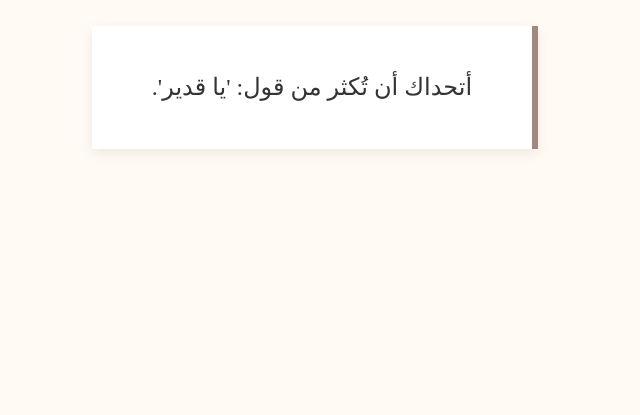
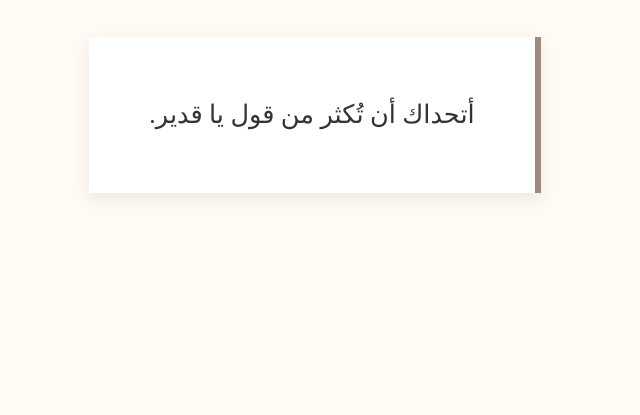
Before and after one commit to mrorgano95-gif/random-message, a plain HTML site: page quotes.html in a window 1280 px wide. Shown: the part 385-800 px from the top of the page, without its empty margins (325-965 px from the left). Drawn offline with Linux system fonts and the light colour scheme.

Commit message:
Update quotes.html

```diff
--- a/quotes.html
+++ b/quotes.html
@@ -5,7 +5,6 @@
   <meta name="viewport" content="width=device-width, initial-scale=1.0"/>
   <title>تحديات</title>
   <style>
-    /* إعادة تعيين الستايل الأساسي */
     * {
       margin: 0;
       padding: 0;
@@ -23,41 +22,38 @@
       justify-content: center;
       align-items: center;
       padding: 20px;
-      line-height: 1.8;
-      overflow: hidden;
+      line-height: 2;
     }
 
     h1 {
-      font-size: 4rem;
-      color: #a1887f;
-      margin-bottom: 30px;
+      font-size: 5rem;
+      color: #8d6e63;
+      margin-bottom: 40px;
       font-weight: normal;
+      letter-spacing: 2px;
     }
 
     #quote {
-      font-size: 1.5rem;
-      padding: 40px 60px;
+      font-size: 1.6rem;
+      padding: 45px 60px;
       max-width: 900px;
       background: white;
-      /* إزالة الحواف - زوايا دائرية ناعمة جدًا */
-      border-radius: 0; /* لا حواف */
-      box-shadow: 0 4px 12px rgba(0, 0, 0, 0.08);
-      /* حد جانبي فقط (بدون زوايا حادة) */
       border-right: 6px solid #a1887f;
+      box-shadow: 0 6px 16px rgba(0, 0, 0, 0.08);
+      font-family: 'Amiri', serif;
+      line-height: 2.6;
     }
 
-    /* تصميم متجاوب للجوال */
     @media (max-width: 768px) {
       h1 {
-        font-size: 3rem;
+        font-size: 3.8rem;
       }
       #quote {
-        font-size: 1.3rem;
+        font-size: 1.4rem;
         padding: 30px 20px;
       }
     }
 
-    /* تحميل خط جميل */
     @import url('https://fonts.googleapis.com/css2?family=Amiri&display=swap');
   </style>
 </head>
@@ -66,7 +62,7 @@
   <div id="quote"></div>
 
   <script>
-    // قائمة التحديات (250 تحديًا في الخير والطاعات)
+    // قائمة التحديات بدون علامات الترقيم الممنوعة (؛ ،)
     const challenges = [
       "أتحداك أن تصلي على النبي ﷺ 10 مرات اليوم.",
       "أتحداك أن تبتسم في وجه أخيك دون سبب.",
@@ -81,7 +77,7 @@
       "أتحداك أن تُسلي طفلاً حزينًا.",
       "أتحداك أن تُحسن إلى حيوان جائع.",
       "أتحداك أن تدعو لمن لا يدعو لك.",
-      "أتحداك أن تقول: 'لا حول ولا قوة إلا بالله' 100 مرة اليوم.",
+      "أتحداك أن تقول لا حول ولا قوة إلا بالله 100 مرة اليوم.",
       "أتحداك أن تعتذر لمن كنت مخطئًا معه.",
       "أتحداك أن تُكفكف دمعة يتيم.",
       "أتحداك أن تفتح بابًا لشخص دون أن يراك.",
@@ -93,8 +89,8 @@
       "أتحداك أن تُخفف عن نفس متعبة بكلمة حلوة.",
       "أتحداك أن تصلي الفجر في المسجد.",
       "أتحداك أن تقرأ 5 آيات من القرآن بصوت حزين.",
-      "أتحداك أن تدعو لنفسك بـ: 'رب اجعلني سبب خير'.",
-      "أتحداك أن تُكثر من قول: 'لا حول ولا قوة إلا بالله'.",
+      "أتحداك أن تدعو لنفسك بـ رب اجعلني سبب خير.",
+      "أتحداك أن تُكثر من قول لا حول ولا قوة إلا بالله.",
       "أتحداك أن تسامح من خان ثقتك.",
       "أتحداك أن تُطعم جائعًا دون أن يعلم من أطعمه.",
       "أتحداك أن تصلي على النبي ﷺ 100 مرة اليوم.",
@@ -112,7 +108,7 @@
       "أتحداك أن تساعد في تنظيف المسجد.",
       "أتحداك أن تكفّر عن لسانك بالاستغفار.",
       "أتحداك أن تفاجئ أهلك بعمل خير.",
-      "أتحداك أن تُكثر من قول: 'يا الله'.",
+      "أتحداك أن تُكثر من قول يا الله.",
       "أتحداك أن تدعو لمن يكرهك بالهداية.",
       "أتحداك أن تُحسن إلى من لا يُحسن إليك.",
       "أتحداك أن تُكثر من الصلاة على النبي ﷺ.",
@@ -125,7 +121,7 @@
       "أتحداك أن تُذكر الناس بالجنة والنار بلطف.",
       "أتحداك أن تُخفف عن نفس مريضة بالزيارة.",
       "أتحداك أن تصلي على النبي ﷺ عند سماع اسمه.",
-      "أتحداك أن تُكثر من قول: 'حسبي الله ونعم الوكيل'.",
+      "أتحداك أن تُكثر من قول حسبي الله ونعم الوكيل.",
       "أتحداك أن تُحسن إلى من لا يملك شيئًا.",
       "أتحداك أن تصلي ركعتين عند الشدة.",
       "أتحداك أن تدعو لمن لا يملك من يدعو له.",
@@ -138,25 +134,25 @@
       "أتحداك أن تدعو لمن أكل طعامك.",
       "أتحداك أن تُحسن إلى من لا تعرفه.",
       "أتحداك أن تصلي على النبي ﷺ عند الدخول إلى السوق.",
-      "أتحداك أن تُكثر من قول: 'اللهم صلِّ على محمد'.",
+      "أتحداك أن تُكثر من قول اللهم صلِّ على محمد.",
       "أتحداك أن تساعد في بناء مسجد ولو بحجر.",
       "أتحداك أن تُخفف عن نفس مُتعبة بالدعاء والابتسامة.",
       "أتحداك أن تعطي أخاك ما تحب أن يعطيك.",
       "أتحداك أن تصلي على النبي ﷺ عند رؤية القمر.",
       "أتحداك أن تدعو لمن لا يملك من يُحبه.",
       "أتحداك أن تُحسن إلى من لا يُحسن للناس.",
-      "أتحداك أن تُكثر من قول: 'سبحان الله وبحمده'.",
+      "أتحداك أن تُكثر من قول سبحان الله وبحمده.",
       "أتحداك أن تصلي ركعتين عند الشعور بالوحدة.",
       "أتحداك أن تفاجئ من تحب بدعوة صادقة.",
       "أتحداك أن تُكثر من الصلاة في بيت من بيوت الله.",
       "أتحداك أن تُحسن إلى من لا يشكرك.",
       "أتحداك أن تدعو لمن لا يملك من يُصلّي عليه.",
       "أتحداك أن تصلي على النبي ﷺ عند دخول المسجد.",
-      "أتحداك أن تُكثر من قول: 'اللهم اغفر لي وارحمني'.",
+      "أتحداك أن تُكثر من قول اللهم اغفر لي وارحمني.",
       "أتحداك أن تصلي ركعتين عند سماع نعي.",
       "أتحداك أن تُحسن إلى من لا يُحسن إلى والديه.",
       "أتحداك أن تدعو لمن أذاك بالهداية والتوفيق.",
-      "أتحداك أن تُكثر من قول: 'يا حي يا قيوم برحمتك أستغيث'.",
+      "أتحداك أن تُكثر من قول يا حي يا قيوم برحمتك أستغيث.",
       "أتحداك أن تصلي على النبي ﷺ عند رؤية المطر.",
       "أتحداك أن تعطي من وقتك لمن يحتاجك.",
       "أتحداك أن تُكثر من الصدقة على المحتاجين.",
@@ -164,7 +160,7 @@
       "أتحداك أن تدعو لمن لا يملك من يُصلّي له.",
       "أتحداك أن تصلي ركعتين عند الشعور بالذنب.",
       "أتحداك أن تفاجئ نفسًا حزينة بابتسامة.",
-      "أتحداك أن تُكثر من قول: 'الحمد لله على كل حال'.",
+      "أتحداك أن تُكثر من قول الحمد لله على كل حال.",
       "أتحداك أن تُحسن إلى من لا يُحسن إلى نفسه.",
       "أتحداك أن تدعو لمن لا يملك من يُحبه.",
       "أتحداك أن تصلي على النبي ﷺ عند رؤية الشمس.",
@@ -173,7 +169,7 @@
       "أتحداك أن تصلي ركعتين شكراً على نعمة لا تُعد.",
       "أتحداك أن تُحسن إلى من لا يُحسن إلى أهله.",
       "أتحداك أن تدعو لمن لا يملك من يُحبه.",
-      "أتحداك أن تُكثر من قول: 'يا ودود'.",
+      "أتحداك أن تُكثر من قول يا ودود.",
       "أتحداك أن تصلي على النبي ﷺ عند دخول يوم الجمعة.",
       "أتحداك أن تفاجئ نفسًا متعبة بعمل خير.",
       "أتحداك أن تُكثر من الصدقة على الأرامل.",
@@ -181,10 +177,10 @@
       "أتحداك أن تدعو لمن لا يملك من يُحبه.",
       "أتحداك أن تصلي ركعتين عند الشعور بالخوف.",
       "أتحداك أن تعطي من علمك لمن يحتاجه.",
-      "أتحداك أن تُكثر من قول: 'يا رحمن ارحمني'.",
+      "أتحداك أن تُكثر من قول يا رحمن ارحمني.",
       "أتحداك أن تصلي على النبي ﷺ 200 مرة في ليلة المولد.",
       "أتحداك أن تسبّح 500 مرة في رمضان.",
-      "أتحداك أن تُكثر من قول: 'اللهم صلِّ على محمد وال محمد'.",
+      "أتحداك أن تُكثر من قول اللهم صلِّ على محمد وال محمد.",
       "أتحداك أن تدعو لوالديك بالجنة كل يوم.",
       "أتحداك أن تُحسن إلى نفسك بطاعة الله.",
       "أتحداك أن تُصلي على النبي ﷺ 33 مرة عند سماع اسمه.",
@@ -201,62 +197,62 @@
       "أتحداك أن تُصلي ركعتين عند الشعور بالفرح.",
       "أتحداك أن تُصلي ركعتين عند الشعور بالضعف.",
       "أتحداك أن تُصلي ركعتين عند الشعور بالحاجة إلى الله.",
-      "أتحداك أن تُكثر من قول: 'يا الله'.",
-      "أتحداك أن تُكثر من قول: 'يا رحيم'.",
-      "أتحداك أن تُكثر من قول: 'يا غفور'.",
-      "أتحداك أن تُكثر من قول: 'يا تواب'.",
-      "أتحداك أن تُكثر من قول: 'يا رزاق'.",
-      "أتحداك أن تُكثر من قول: 'يا فتاح'.",
-      "أتحداك أن تُكثر من قول: 'يا عليم'.",
-      "أتحداك أن تُكثر من قول: 'يا حليم'.",
-      "أتحداك أن تُكثر من قول: 'يا كريم'.",
-      "أتحداك أن تُكثر من قول: 'يا ودود'.",
-      "أتحداك أن تُكثر من قول: 'يا مُبدي'.",
-      "أتحداك أن تُكثر من قول: 'يا مُعيد'.",
-      "أتحداك أن تُكثر من قول: 'يا مُقيت'.",
-      "أتحداك أن تُكثر من قول: 'يا حسيب'.",
-      "أتحداك أن تُكثر من قول: 'يا جبار'.",
-      "أتحداك أن تُكثر من قول: 'يا متاعب'.",
-      "أتحداك أن تُكثر من قول: 'يا باسط'.",
-      "أتحداك أن تُكثر من قول: 'يا خافض'.",
-      "أتحداك أن تُكثر من قول: 'يا رافع'.",
-      "أتحداك أن تُكثر من قول: 'يا معز'.",
-      "أتحداك أن تُكثر من قول: 'يا مذل'.",
-      "أتحداك أن تُكثر من قول: 'يا سميع'.",
-      "أتحداك أن تُكثر من قول: 'يا بصير'.",
-      "أتحداك أن تُكثر من قول: 'يا حكم'.",
-      "أتحداك أن تُكثر من قول: 'يا عدل'.",
-      "أتحداك أن تُكثر من قول: 'يا لطيف'.",
-      "أتحداك أن تُكثر من قول: 'يا خبير'.",
-      "أتحداك أن تُكثر من قول: 'يا حليم'.",
-      "أتحداك أن تُكثر من قول: 'يا عظيم'.",
-      "أتحداك أن تُكثر من قول: 'يا غني'.",
-      "أتحداك أن تُكثر من قول: 'يا مُغني'.",
-      "أتحداك أن تُكثر من قول: 'يا مانع'.",
-      "أتحداك أن تُكثر من قول: 'يا ضار'.",
-      "أتحداك أن تُكثر من قول: 'يا نافع'.",
-      "أتحداك أن تُكثر من قول: 'يا مُحيي'.",
-      "أتحداك أن تُكثر من قول: 'يا مُميت'.",
-      "أتحداك أن تُكثر من قول: 'يا حي'.",
-      "أتحداك أن تُكثر من قول: 'يا قيوم'.",
-      "أتحداك أن تُكثر من قول: 'يا واجد'.",
-      "أتحداك أن تُكثر من قول: 'يا ماجد'.",
-      "أتحداك أن تُكثر من قول: 'يا واجب'.",
-      "أتحداك أن تُكثر من قول: 'يا فرد'.",
-      "أتحداك أن تُكثر من قول: 'يا صمد'.",
-      "أتحداك أن تُكثر من قول: 'يا قدير'.",
-      "أتحداك أن تُكثر من قول: 'يا مُقيت'.",
-      "أتحداك أن تُكثر من قول: 'يا حفيظ'.",
-      "أتحداك أن تُكثر من قول: 'يا حسيب'.",
-      "أتحداك أن تُكثر من قول: 'يا جليل'.",
-      "أتحداك أن تُكثر من قول: 'يا كريم'.",
-      "أتحداك أن تُكثر من قول: 'يا مُحكم'.",
-      "أتحداك أن تُكثر من قول: 'يا لطيف'.",
-      "أتحداك أن تُكثر من قول: 'يا بصير'.",
-      "أتحداك أن تُكثر من قول: 'يا تواب'.",
-      "أتحداك أن تُكثر من قول: 'يا رؤوف'.",
-      "أتحداك أن تُكثر من قول: 'يا عفو'.",
-      "أتحداك أن تُكثر من قول: 'يا رؤوف'."
+      "أتحداك أن تُكثر من قول يا الله.",
+      "أتحداك أن تُكثر من قول يا رحيم.",
+      "أتحداك أن تُكثر من قول يا غفور.",
+      "أتحداك أن تُكثر من قول يا تواب.",
+      "أتحداك أن تُكثر من قول يا رزاق.",
+      "أتحداك أن تُكثر من قول يا فتاح.",
+      "أتحداك أن تُكثر من قول يا عليم.",
+      "أتحداك أن تُكثر من قول يا حليم.",
+      "أتحداك أن تُكثر من قول يا كريم.",
+      "أتحداك أن تُكثر من قول يا ودود.",
+      "أتحداك أن تُكثر من قول يا مُبدي.",
+      "أتحداك أن تُكثر من قول يا مُعيد.",
+      "أتحداك أن تُكثر من قول يا مُقيت.",
+      "أتحداك أن تُكثر من قول يا حسيب.",
+      "أتحداك أن تُكثر من قول يا جبار.",
+      "أتحداك أن تُكثر من قول يا متاعب.",
+      "أتحداك أن تُكثر من قول يا باسط.",
+      "أتحداك أن تُكثر من قول يا خافض.",
+      "أتحداك أن تُكثر من قول يا رافع.",
+      "أتحداك أن تُكثر من قول يا معز.",
+      "أتحداك أن تُكثر من قول يا مذل.",
+      "أتحداك أن تُكثر من قول يا سميع.",
+      "أتحداك أن تُكثر من قول يا بصير.",
+      "أتحداك أن تُكثر من قول يا حكم.",
+      "أتحداك أن تُكثر من قول يا عدل.",
+      "أتحداك أن تُكثر من قول يا لطيف.",
+      "أتحداك أن تُكثر من قول يا خبير.",
+      "أتحداك أن تُكثر من قول يا حليم.",
+      "أتحداك أن تُكثر من قول يا عظيم.",
+      "أتحداك أن تُكثر من قول يا غني.",
+      "أتحداك أن تُكثر من قول يا مُغني.",
+      "أتحداك أن تُكثر من قول يا مانع.",
+      "أتحداك أن تُكثر من قول يا ضار.",
+      "أتحداك أن تُكثر من قول يا نافع.",
+      "أتحداك أن تُكثر من قول يا مُحيي.",
+      "أتحداك أن تُكثر من قول يا مُميت.",
+      "أتحداك أن تُكثر من قول يا حي.",
+      "أتحداك أن تُكثر من قول يا قيوم.",
+      "أتحداك أن تُكثر من قول يا واجد.",
+      "أتحداك أن تُكثر من قول يا ماجد.",
+      "أتحداك أن تُكثر من قول يا واجب.",
+      "أتحداك أن تُكثر من قول يا فرد.",
+      "أتحداك أن تُكثر من قول يا صمد.",
+      "أتحداك أن تُكثر من قول يا قدير.",
+      "أتحداك أن تُكثر من قول يا مُقيت.",
+      "أتحداك أن تُكثر من قول يا حفيظ.",
+      "أتحداك أن تُكثر من قول يا حسيب.",
+      "أتحداك أن تُكثر من قول يا جليل.",
+      "أتحداك أن تُكثر من قول يا كريم.",
+      "أتحداك أن تُكثر من قول يا مُحكم.",
+      "أتحداك أن تُكثر من قول يا لطيف.",
+      "أتحداك أن تُكثر من قول يا بصير.",
+      "أتحداك أن تُكثر من قول يا تواب.",
+      "أتحداك أن تُكثر من قول يا رؤوف.",
+      "أتحداك أن تُكثر من قول يا عفو.",
+      "أتحداك أن تُكثر من قول يا رؤوف."
     ];
 
     // اختيار تحدي عشوائي
```
